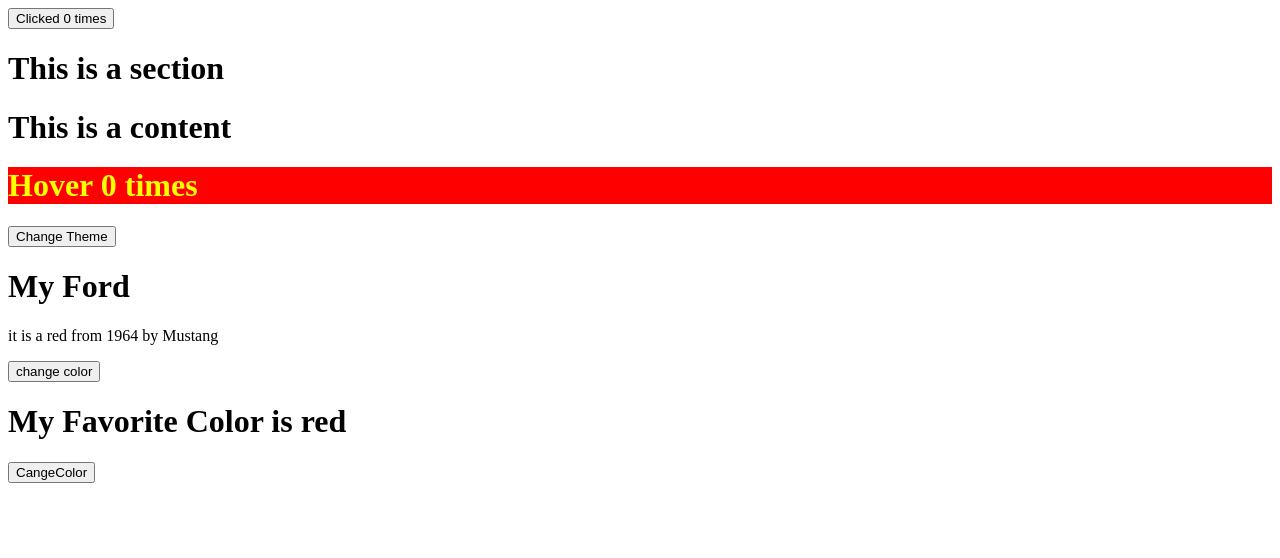
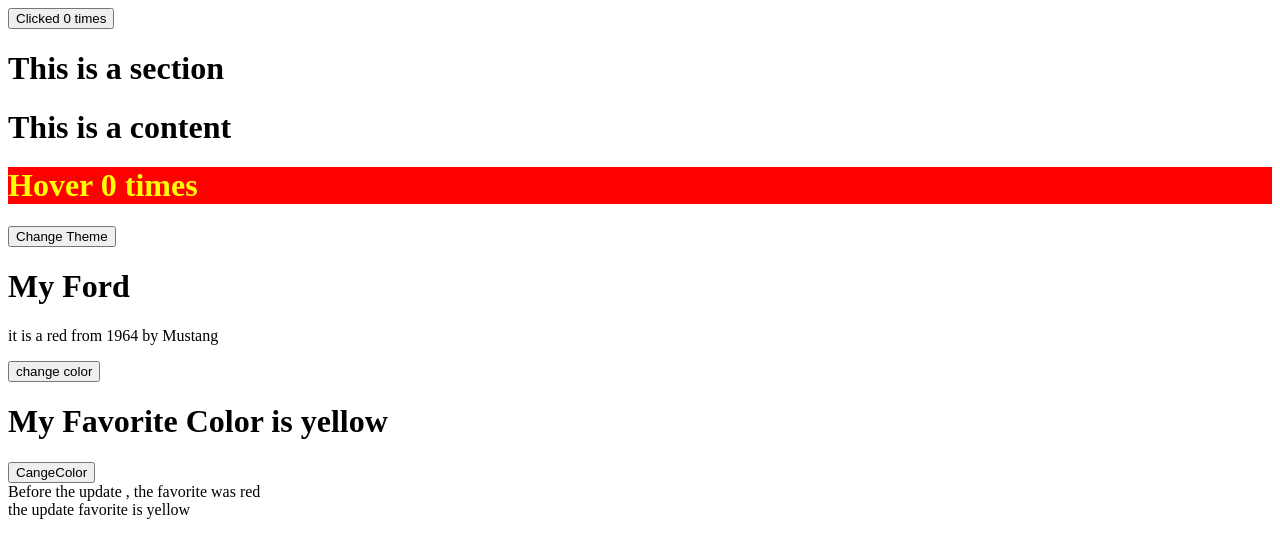
Before and after one commit to atikhasan007/react-practice, a React app: page / in a window 1280 px wide. Shown: the top 558 px of the page. Built offline with nearby package versions, Linux system fonts and the light colour scheme; the HTML template or start-up script is replaced by a standard one.

Commit message:
getSnapshotBeforUpdate and componentDidUpdate

```diff
--- a/src/components/Header.jsx
+++ b/src/components/Header.jsx
@@ -12,15 +12,23 @@
 }
 
 
-shouldComponentUpdate (){
-    return true;// true or false ;;true means state is change and false means state is not change
+componentDidMount (){
+    setTimeout(()=>{
+        this.setState({
+            favoritecolor : 'yellow'
+        })
+    }, 1000)
 }
 
-changeColor = () =>{
-    this.setState({
-        favoritecolor : "blue",
-    })
-}
+
+ getSnapshotBeforeUpdate(prevProps, prevState){
+    document.getElementById("div1").innerHTML = "Before the update , the favorite was " + prevState.favoritecolor;
+ }
+
+
+ componentDidUpdate(){
+    document.getElementById("div2").innerHTML  = "the update favorite is "+ this.state.favoritecolor;
+ }
 
 
 
@@ -30,6 +38,8 @@
             <div>
                 <h1>My Favorite Color is {favoritecolor}</h1>
                 <button type="button" onClick={this.changeColor}>CangeColor</button>
+                <div id="div1"></div>
+                <div id="div2"></div>
             </div>
         )
     }
```
